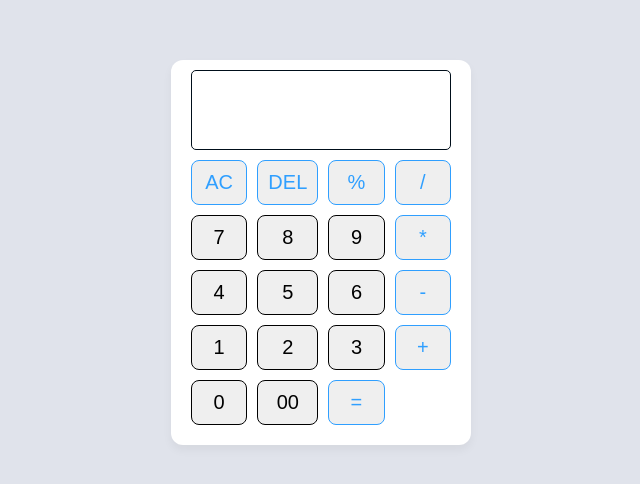
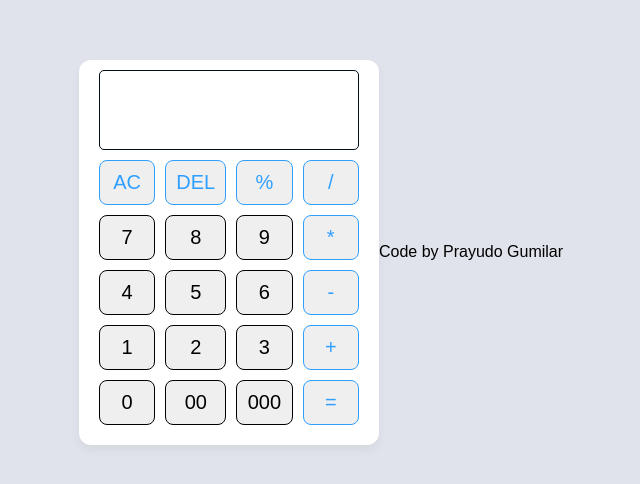
Before and after one commit to prayudo27/Simple-Calculator, a plain HTML site: page index.html in a window 1280 px wide. Shown: the part 148-632 px from the top of the page, without its empty margins (319-959 px from the left). Drawn offline with Linux system fonts and the light colour scheme.

Commit message:
add button 000

```diff
--- a/index.html
+++ b/index.html
@@ -33,8 +33,12 @@
 
         <button data-value="0">0</button>
         <button data-value="00">00</button>
+        <button data-value="000">000</button>
         <button class="operator" data-value="=">=</button>
       </div>
+    </div>
+    <div class="footer">
+        <p>Code by Prayudo Gumilar</p>
     </div>
     <script src="script.js"></script>
   </body>
```
